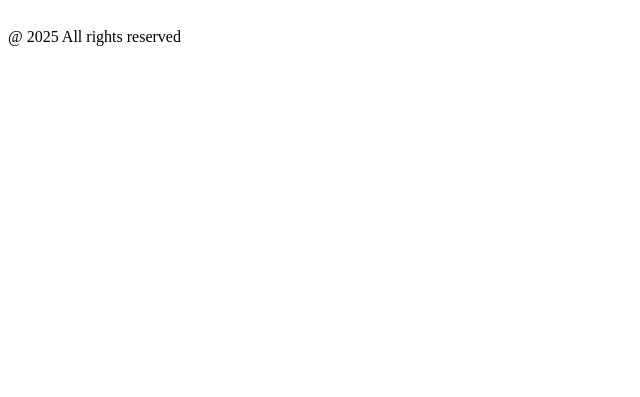
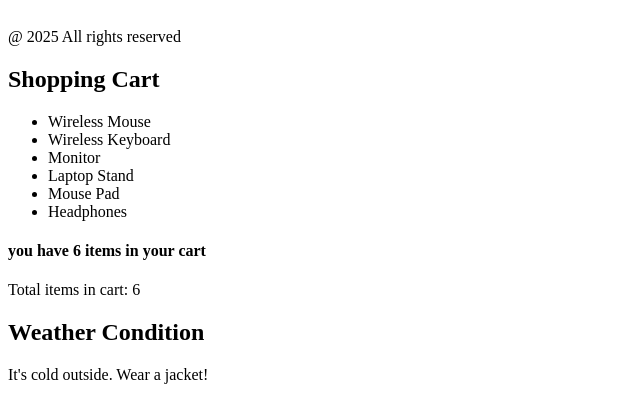
Before and after one commit to gigson2/react-basics, a React (Vite) app: page / in a window 1280 px wide. Shown: the part 2559-2956 px from the top of the page, without its empty margins (0-640 px from the left). Before the commit the page ends 2613 px from the top, so only its background shows below. Built offline with nearby package versions, Linux system fonts and the light colour scheme.

Commit message:
Conditional Statement

```diff
--- a/src/App.jsx
+++ b/src/App.jsx
@@ -1,4 +1,5 @@
 import Add from "./components/Add";
+import Cart from "./components/Cart";
 import Footer from "./components/Footer";
 import Greet from "./components/Greet";
 import Greeting from "./components/Greeting";
@@ -9,6 +10,7 @@ import Password from "./components/Password";
 import ProductInfo from "./components/ProductInfo";
 import Props from "./components/Props";
 import UserList from "./components/UserList";
+import WeatherCondition from "./components/WeatherCondition";
 function App() {
   return (
     <div>
@@ -21,6 +23,8 @@ function App() {
       <Props />
       <Password isValid={true} />
       <Footer />
+      <Cart />
+      <WeatherCondition />
     </div>
   );
 }
--- /dev/null
+++ b/src/components/Cart.jsx
@@ -0,0 +1,30 @@
+import React from 'react'
+
+const Cart = () => {
+    const cartItems = ["Wireless Mouse", "Wireless Keyboard", "Monitor", "Laptop Stand", "Mouse Pad", "Headphones"];
+
+    return <div>
+
+        <h2>Shopping Cart</h2>
+        {/* check items in cart */}
+        {cartItems.length > 0 ? (
+            <ul>
+                {cartItems.map((item, index) => (
+                    <li key={index}>{item}</li>
+                ))}
+            </ul>
+        ) : (
+            <p>Your cart is empty.</p>
+        )}
+
+        {/* count items in cart */}
+        {cartItems.length > 0 && <h4>you have {cartItems.length} items in your cart</h4>}
+
+        {/* total price of items in cart */}
+
+        {/* total items in cart */}
+        <p>Total items in cart: {cartItems.length}</p>
+    </div>
+}
+
+export default Cart
--- /dev/null
+++ b/src/components/WeatherCondition.jsx
@@ -0,0 +1,22 @@
+import React from 'react'
+
+const WeatherCondition = () => {
+    const temperature = 10; // Example temperature value
+
+    return (
+        <div>
+            {/* conditional statement to check the weather below 15, between 15 and 25 and above 25 */}
+            <h2>Weather Condition</h2>
+            {temperature < 15 ? (
+                <p>It's cold outside. Wear a jacket!</p>
+            ) : temperature >= 15 && temperature <= 25 ? (
+                <p>The weather is pleasant.</p>
+            ) : (
+                <p>It's hot outside. Stay hydrated!</p>
+            )}
+
+        </div>
+    )
+}
+
+export default WeatherCondition
```
